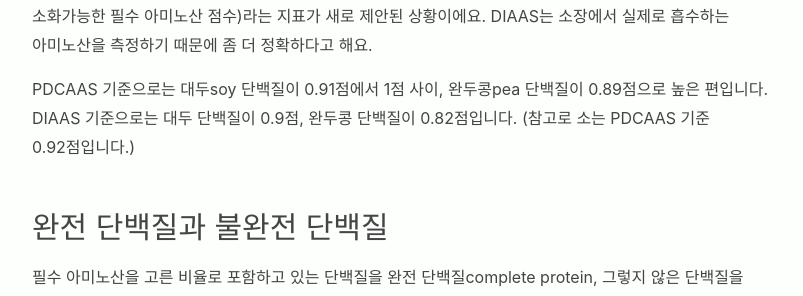
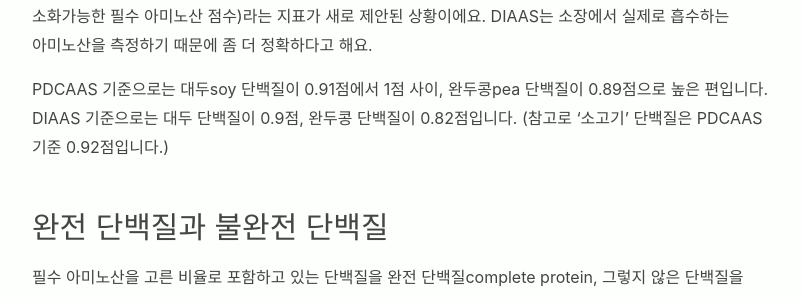
Before and after one commit to veganstudies/veganstudies.github.io, a Jekyll site: the page built from _posts/2020-10-02-quality-of-plant-based-protein.md, in a window 1280 px wide and 900 px high, scrolled down 2072 px. Shown: the part 181-477 px from the top of the window, without its empty margins (238-1041 px from the left). Built offline with Jekyll 4.4.1, drawn with Linux system fonts in a browser that asks for light colours.

Commit message:
다듬기

```diff
--- a/_posts/2020-10-02-quality-of-plant-based-protein.md
+++ b/_posts/2020-10-02-quality-of-plant-based-protein.md
@@ -37,7 +37,7 @@ date: 2020-10-02 21:00:00 +0900
 
 2013년에 기존 PDCAAS의 단점을 개선한 DIAAS(Digestible Indispensable Amino Acid Score; 소화가능한 필수 아미노산 점수)라는 지표가 새로 제안된 상황이에요. DIAAS는 소장에서 실제로 흡수하는 아미노산을 측정하기 때문에 좀 더 정확하다고 해요.
 
-PDCAAS 기준으로는 대두soy 단백질이 0.91점에서 1점 사이, 완두콩pea 단백질이 0.89점으로 높은 편입니다. DIAAS 기준으로는 대두 단백질이 0.9점, 완두콩 단백질이 0.82점입니다. (참고로 소는 PDCAAS 기준 0.92점입니다.)
+PDCAAS 기준으로는 대두soy 단백질이 0.91점에서 1점 사이, 완두콩pea 단백질이 0.89점으로 높은 편입니다. DIAAS 기준으로는 대두 단백질이 0.9점, 완두콩 단백질이 0.82점입니다. (참고로 '소고기' 단백질은 PDCAAS 기준 0.92점입니다.)
 
 ## 완전 단백질과 불완전 단백질
 
```
